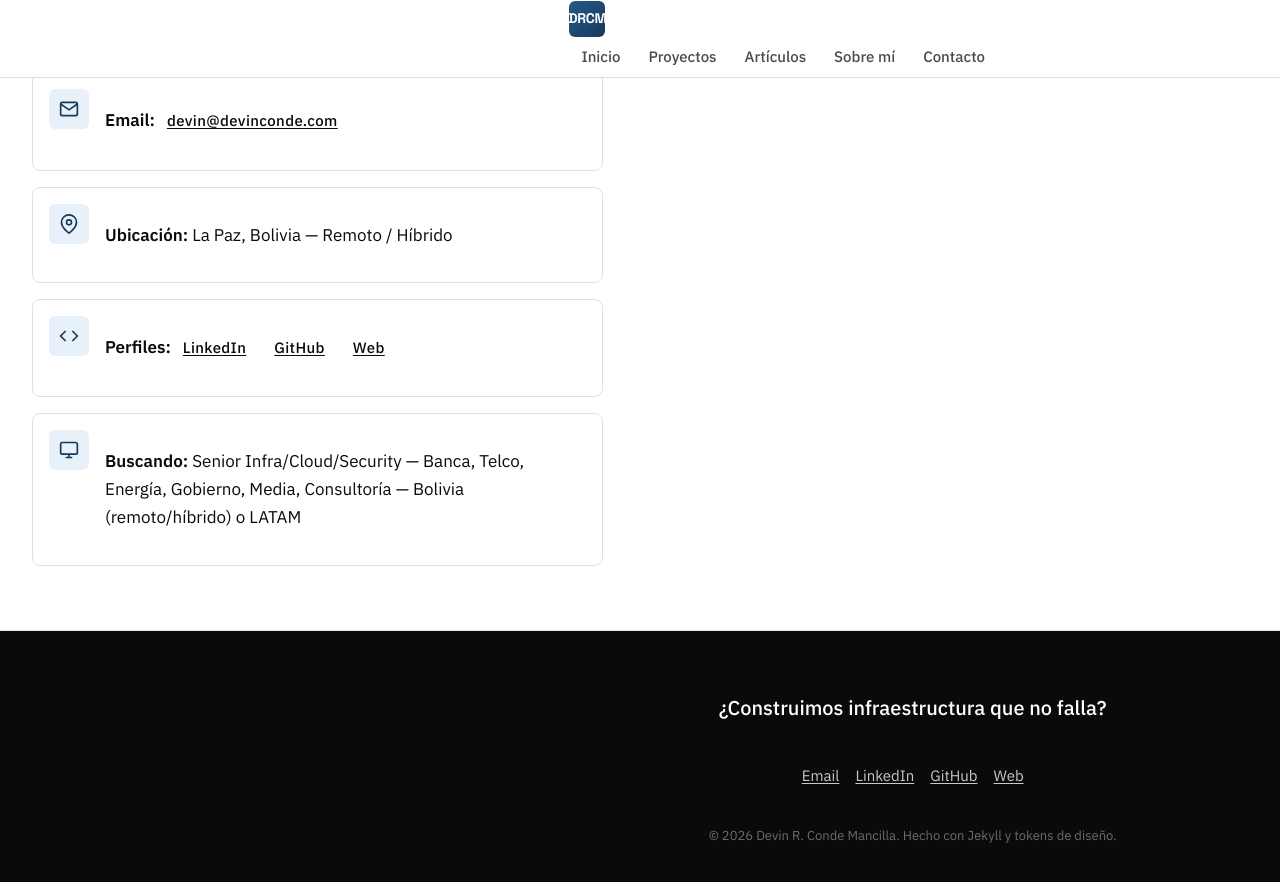
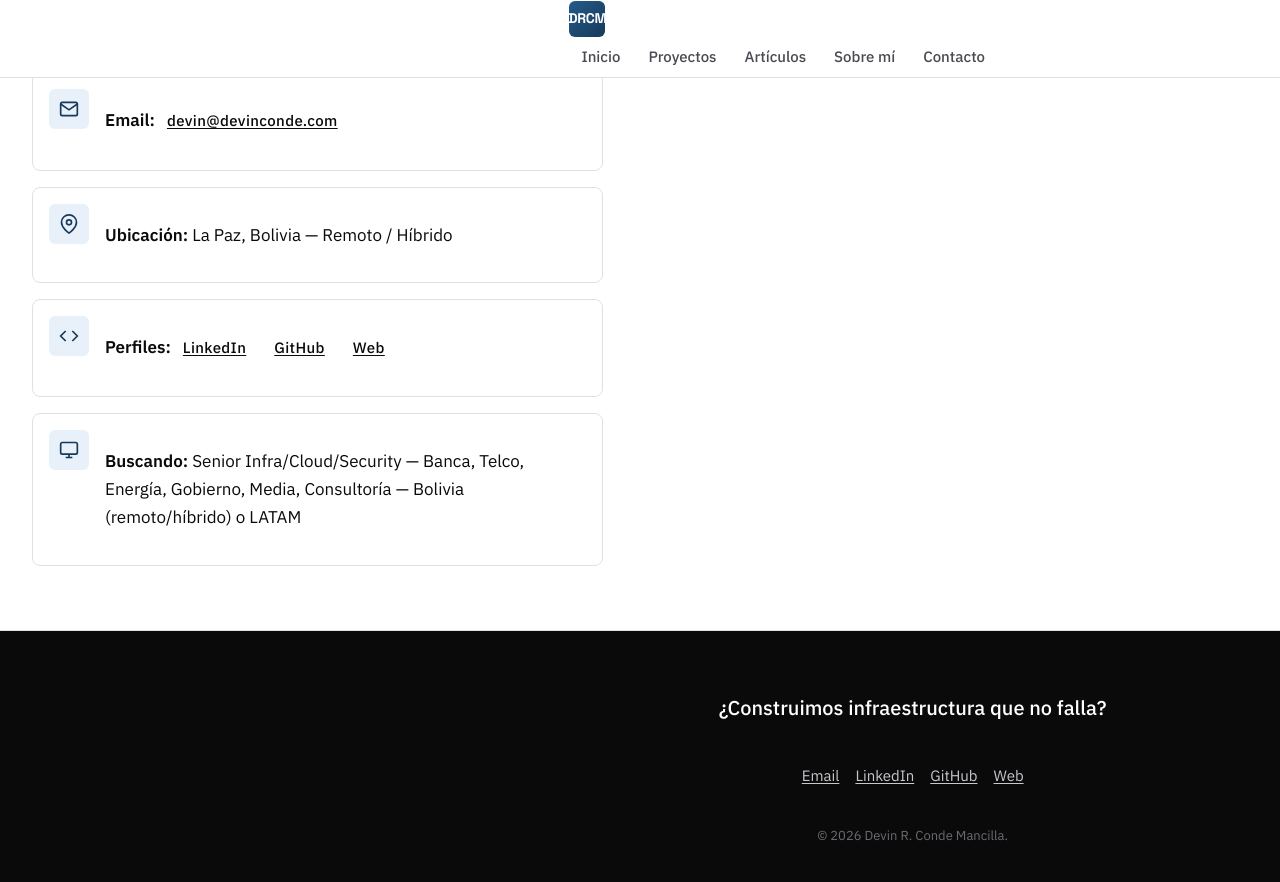
Before and after one commit to terorero/miwww, a Jekyll site: the page built from index.md, in a window 1280 px wide and 900 px high, scrolled down 6147 px. Shown: the top 882 px of the window. Built offline with Jekyll 4.4.1, drawn with Linux system fonts in a browser that asks for light colours.

Commit message:
chore: remove Jekyll credit from footer

```diff
--- a/_layouts/default.html
+++ b/_layouts/default.html
@@ -50,7 +50,7 @@
               <a href="https://github.com/terorero" class="footer__link" target="_blank" rel="noopener">GitHub</a>
               <a href="https://devinconde.com" class="footer__link" target="_blank" rel="noopener">Web</a>
             </div>
-            <p class="footer__copyright">&copy; {{ site.time | date: '%Y' }} Devin R. Conde Mancilla. Hecho con Jekyll y tokens de diseño.</p>
+            <p class="footer__copyright">&copy; {{ site.time | date: '%Y' }} Devin R. Conde Mancilla.</p>
           </div>
         </div>
       </footer>
```
